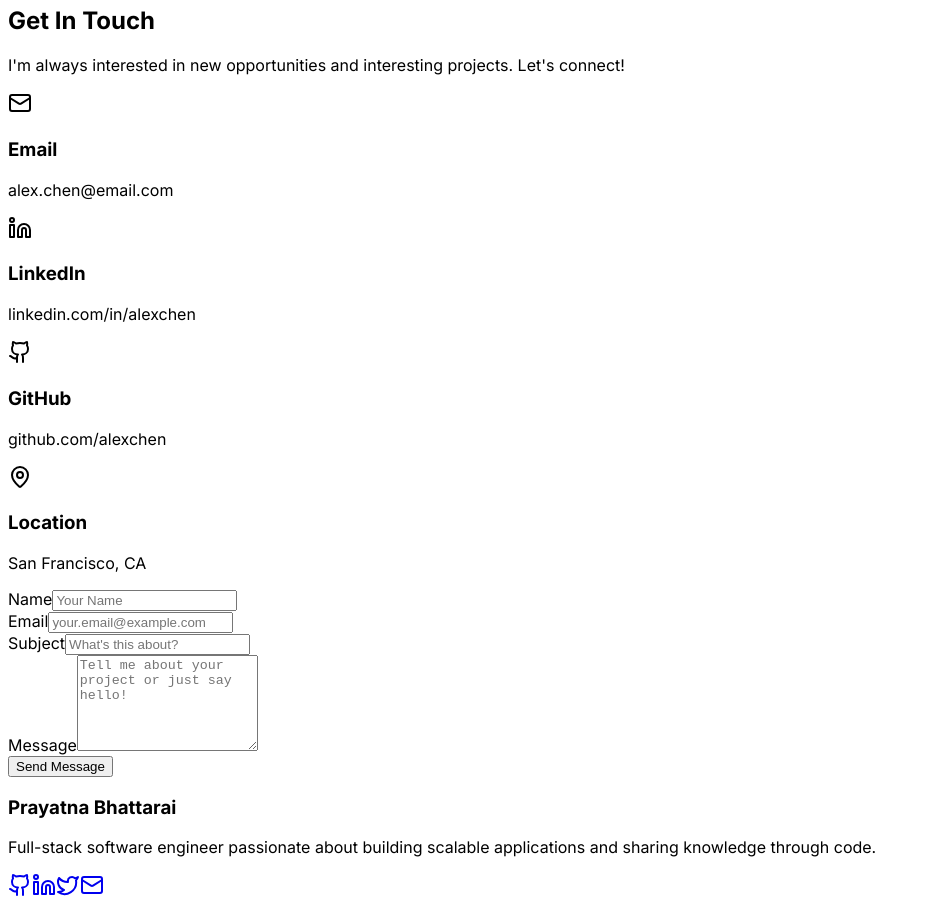
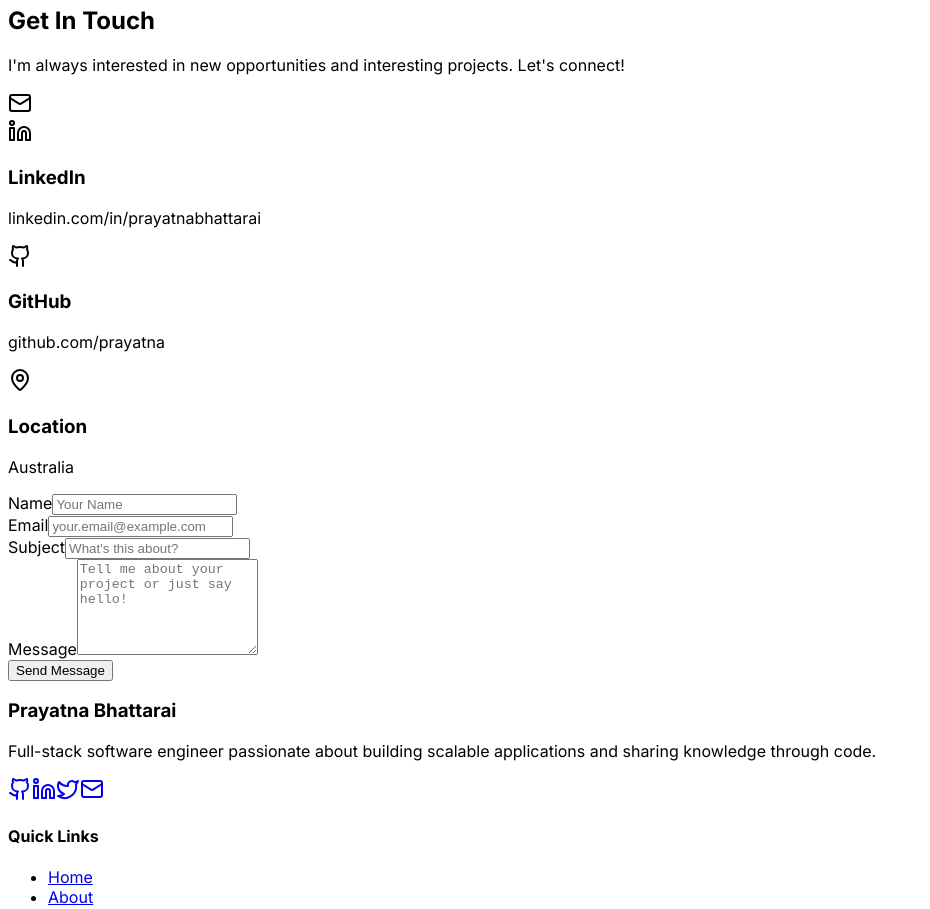
Before and after one commit to prayatna/mysite, a React (Vite) app in the folder client/: page / in a window 1280 px wide. Shown: the part 2280-3189 px from the top of the page, without its empty margins (0-930 px from the left). Built offline with nearby package versions, Linux system fonts and the light colour scheme; a web font is replaced by a local one.

Commit message:
update contact

```diff
--- a/client/src/pages/Home.tsx
+++ b/client/src/pages/Home.tsx
@@ -506,17 +506,6 @@ export default function Home() {
                 <div className="w-12 h-12 bg-primary-100 dark:bg-primary-900 rounded-lg flex items-center justify-center flex-shrink-0">
                   <Mail className="text-primary-600 dark:text-primary-400" />
                 </div>
-                <div>
-                  <h3 className="text-lg font-semibold text-gray-900 dark:text-white mb-1">
-                    Email
-                  </h3>
-                  <p
-                    className="text-gray-600 dark:text-gray-300"
-                    data-testid="contact-email"
-                  >
-                    alex.chen@email.com
-                  </p>
-                </div>
               </div>
 
               <div className="flex items-start space-x-4">
@@ -531,7 +520,7 @@ export default function Home() {
                     className="text-gray-600 dark:text-gray-300"
                     data-testid="contact-linkedin"
                   >
-                    linkedin.com/in/alexchen
+                    linkedin.com/in/prayatnabhattarai
                   </p>
                 </div>
               </div>
@@ -548,7 +537,7 @@ export default function Home() {
                     className="text-gray-600 dark:text-gray-300"
                     data-testid="contact-github"
                   >
-                    github.com/alexchen
+                    github.com/prayatna
                   </p>
                 </div>
               </div>
@@ -565,7 +554,7 @@ export default function Home() {
                     className="text-gray-600 dark:text-gray-300"
                     data-testid="contact-location"
                   >
-                    San Francisco, CA
+                    Australia
                   </p>
                 </div>
               </div>
@@ -703,7 +692,7 @@ export default function Home() {
                   <Twitter className="text-xl" />
                 </a>
                 <a
-                  href="mailto:alex.chen@email.com"
+                  href="mailto:praytana.student+mysite@gmail.com"
                   className="text-gray-400 hover:text-primary-400 transition-colors"
                   data-testid="footer-email"
                 >
```
